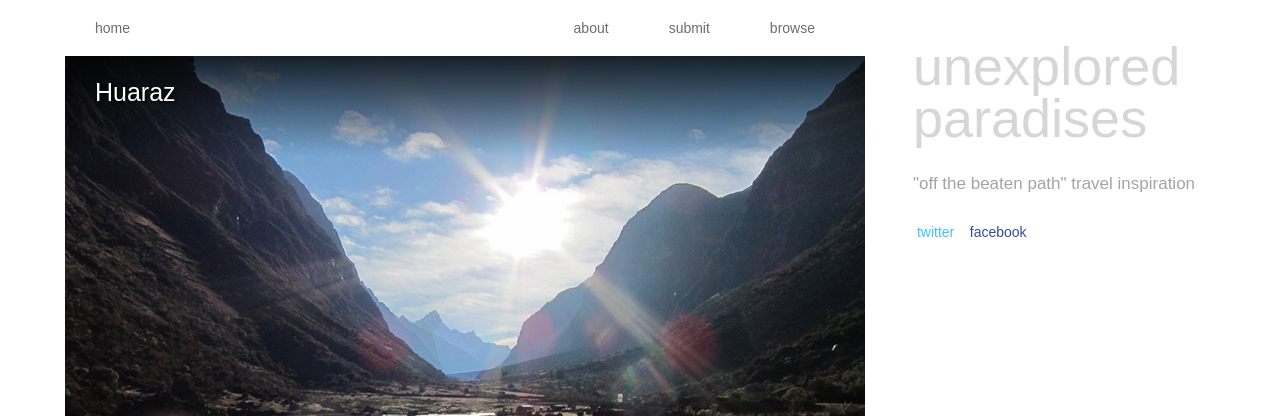
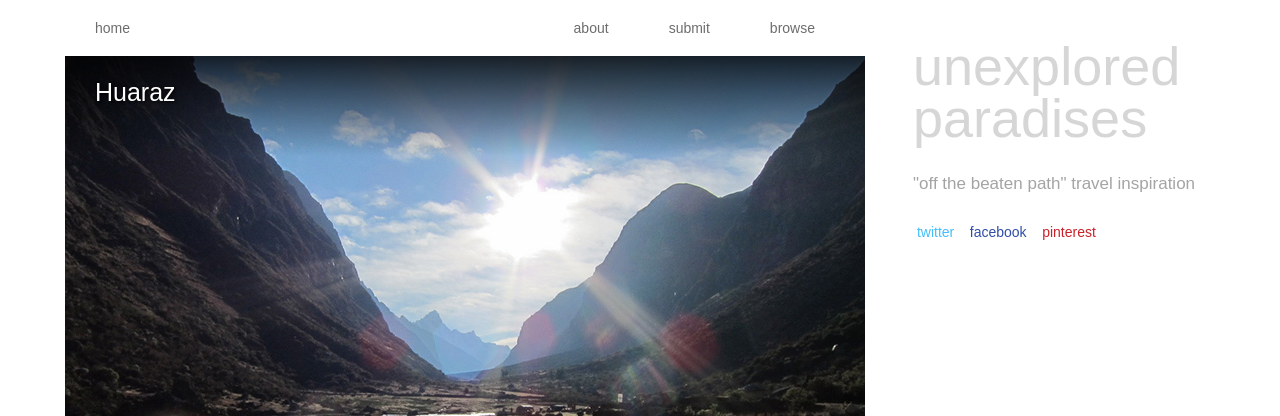
Before and after one commit to crawlingout/unexplored, a Jekyll site: the page built from index.html, in a window 1280 px wide. Shown: the top 416 px of the page. Built offline with Jekyll 4.4.1, drawn with Linux system fonts in a browser that asks for light colours; Markdown is read by kramdown in place of the engine named in the settings; the list of posts is cut into pages by our own code; comment, search, counter and statistics services are not loaded.

Commit message:
Pinterest links added

```diff
--- a/_includes/foot.html
+++ b/_includes/foot.html
@@ -2,7 +2,7 @@
         <a class="atom-rss" href="/">HOME</a> &nbsp;&nbsp;&nbsp;&nbsp;|&nbsp;&nbsp;&nbsp;&nbsp; <a class="atom-rss" href="/about/">ABOUT</a> &nbsp;&nbsp;&nbsp;&nbsp;|&nbsp;&nbsp;&nbsp;&nbsp; <a href="/submit">SUBMIT</a> &nbsp;&nbsp;&nbsp;&nbsp;|&nbsp;&nbsp;&nbsp;&nbsp; <a class="atom-rss" href="/browse/">BROWSE</a>
 
         <div class="subscribe">
-          <br /><a class="twittercolor" href="https://twitter.com/unXpl0red">twitter</a> &nbsp;&nbsp; <a class="facebookcolor" href="https://www.facebook.com/unexploredparadises">facebook</a>
+          <br /><a class="twittercolor" href="https://twitter.com/unXpl0red">twitter</a> &nbsp;&nbsp; <a class="facebookcolor" href="https://www.facebook.com/unexploredparadises">facebook</a> &nbsp;&nbsp; <a class="pinterestcolor" href="http://www.pinterest.com/unXplored/">pinterest</a>
         </div>
       </div>
 
@@ -15,7 +15,7 @@
             <h2>"off the beaten path" travel inspiration</h2>
 
             <div class="subscribe">
-              &nbsp;<a class="twittercolor" href="https://twitter.com/unXpl0red">twitter</a> &nbsp;&nbsp; <a class="facebookcolor" href="https://www.facebook.com/unexploredparadises">facebook</a>
+              &nbsp;<a class="twittercolor" href="https://twitter.com/unXpl0red">twitter</a> &nbsp;&nbsp; <a class="facebookcolor" href="https://www.facebook.com/unexploredparadises">facebook</a> &nbsp;&nbsp; <a class="pinterestcolor" href="http://www.pinterest.com/unXplored/">pinterest</a>
             </div>
         </div>
 
--- a/css/style.css
+++ b/css/style.css
@@ -83,6 +83,10 @@ button::-moz-focus-inner { border: 0; }
 
 .facebookcolor {
     color: #304EA8;
+}
+
+.pinterestcolor {
+    color: #CB2028;
 }
 
 
```
